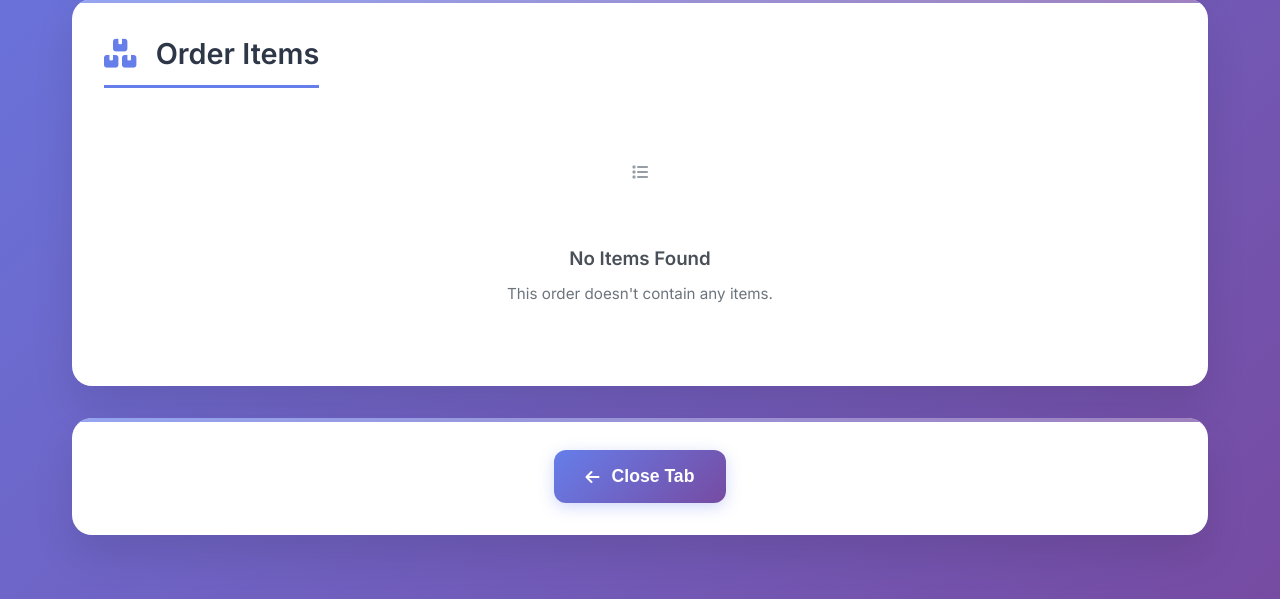
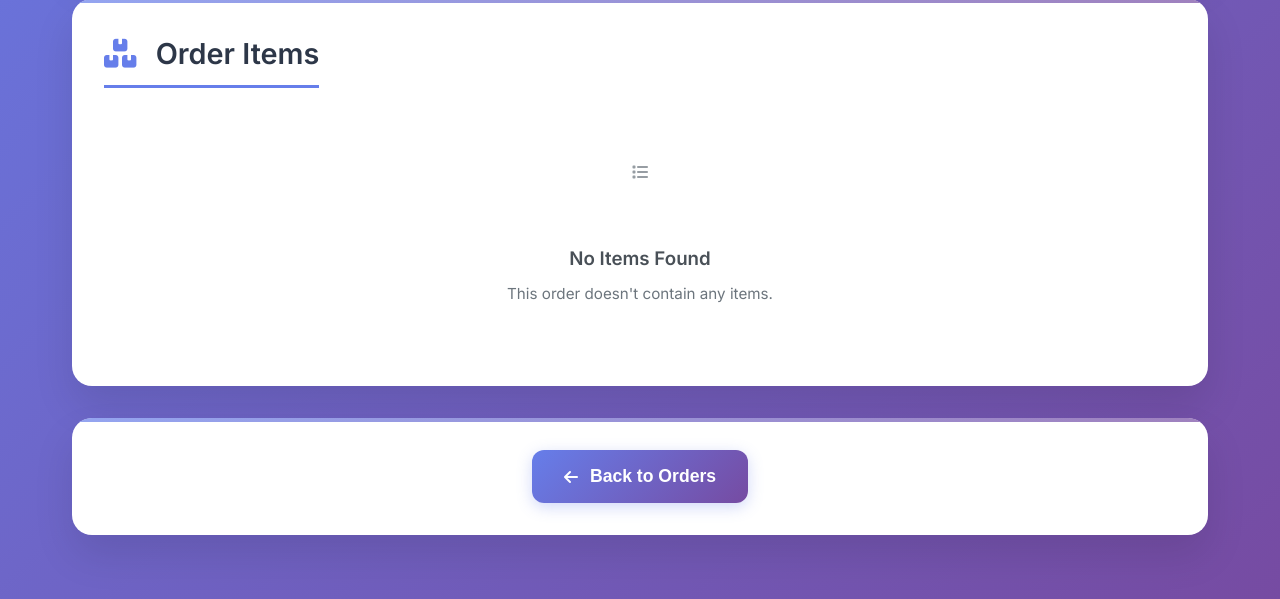
Before and after one commit to SpoorthiChandraP/ecommerce-order-viewer, a Flask app: page /order/1/items in a window 1280 px wide. Shown: the part 579-1178 px from the top of the page. Run offline with Flask 3, Linux system fonts and the light colour scheme; data that the repository does not hold is empty.

Commit message:
Updated code

```diff
--- a/templates/index.html
+++ b/templates/index.html
@@ -24,7 +24,7 @@
                     type="text"
                     id="search"
                     class="search-input"
-                    placeholder="Search users by name, email, or location..."
+                    placeholder="Search users by name"
                     autocomplete="off"
                 >
             </div>
@@ -112,9 +112,9 @@
                     </div>
                 `;
 
-                // Open orders page in new tab
+                // Navigate to user orders page in the same tab
                 li.addEventListener('click', () => {
-                    window.open(`/user/${user.id}/orders`, '_blank');
+                    window.location.href = `/user/${user.id}/orders`;
                 });
                 usersList.appendChild(li);
             });
--- a/templates/order_items.html
+++ b/templates/order_items.html
@@ -60,8 +60,8 @@
 
         <!-- Back Button -->
         <div class="section">
-            <button class="back-button" onclick="window.close()">
-                <i class="fas fa-arrow-left"></i> Close Tab
+            <button class="back-button" onclick="history.back()">
+                <i class="fas fa-arrow-left"></i> Back to Orders
             </button>
         </div>
     </div>
```
Also changed, not shown: app.py (+2 -128 lines), templates/user_orders.html (+3 -12 lines).
